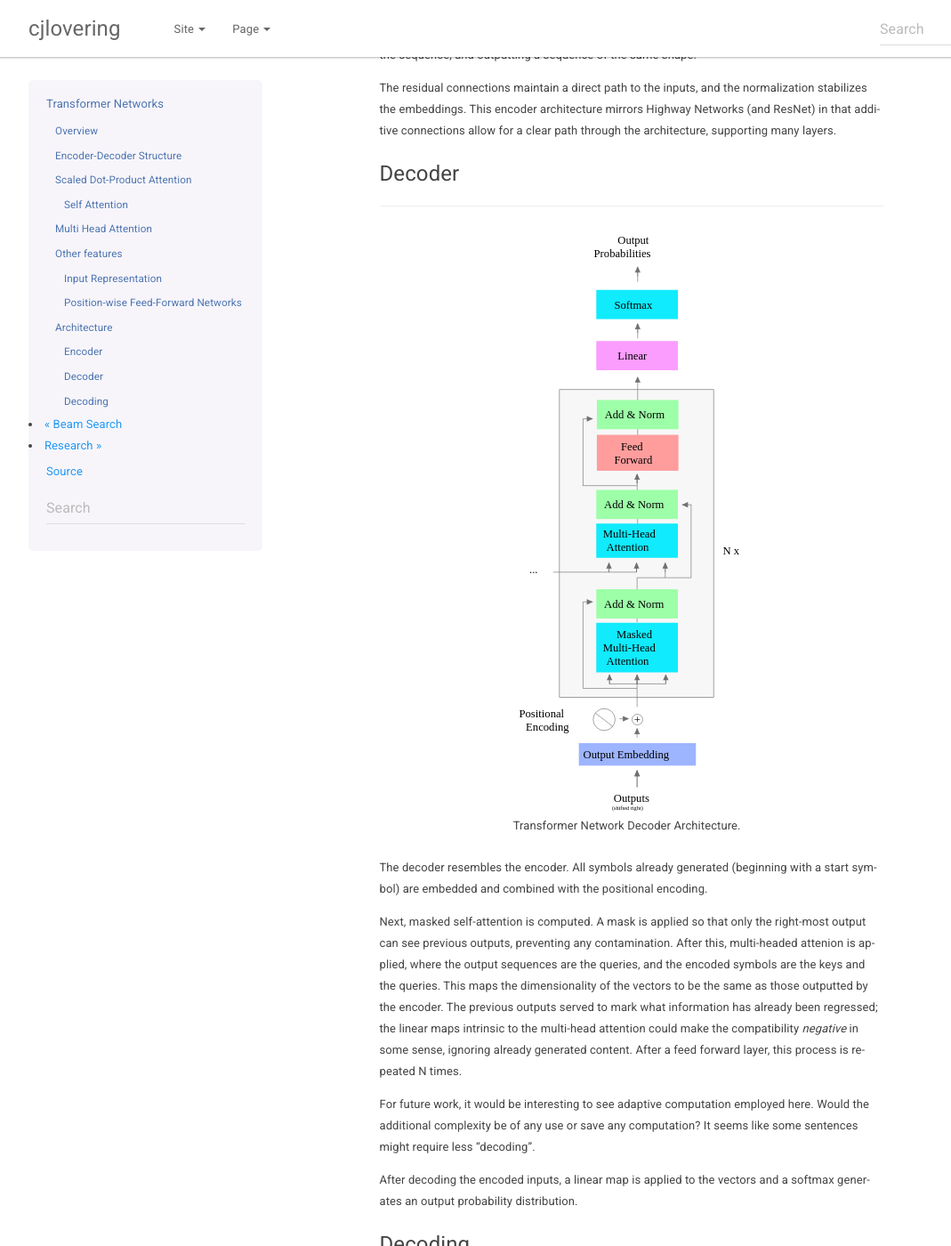
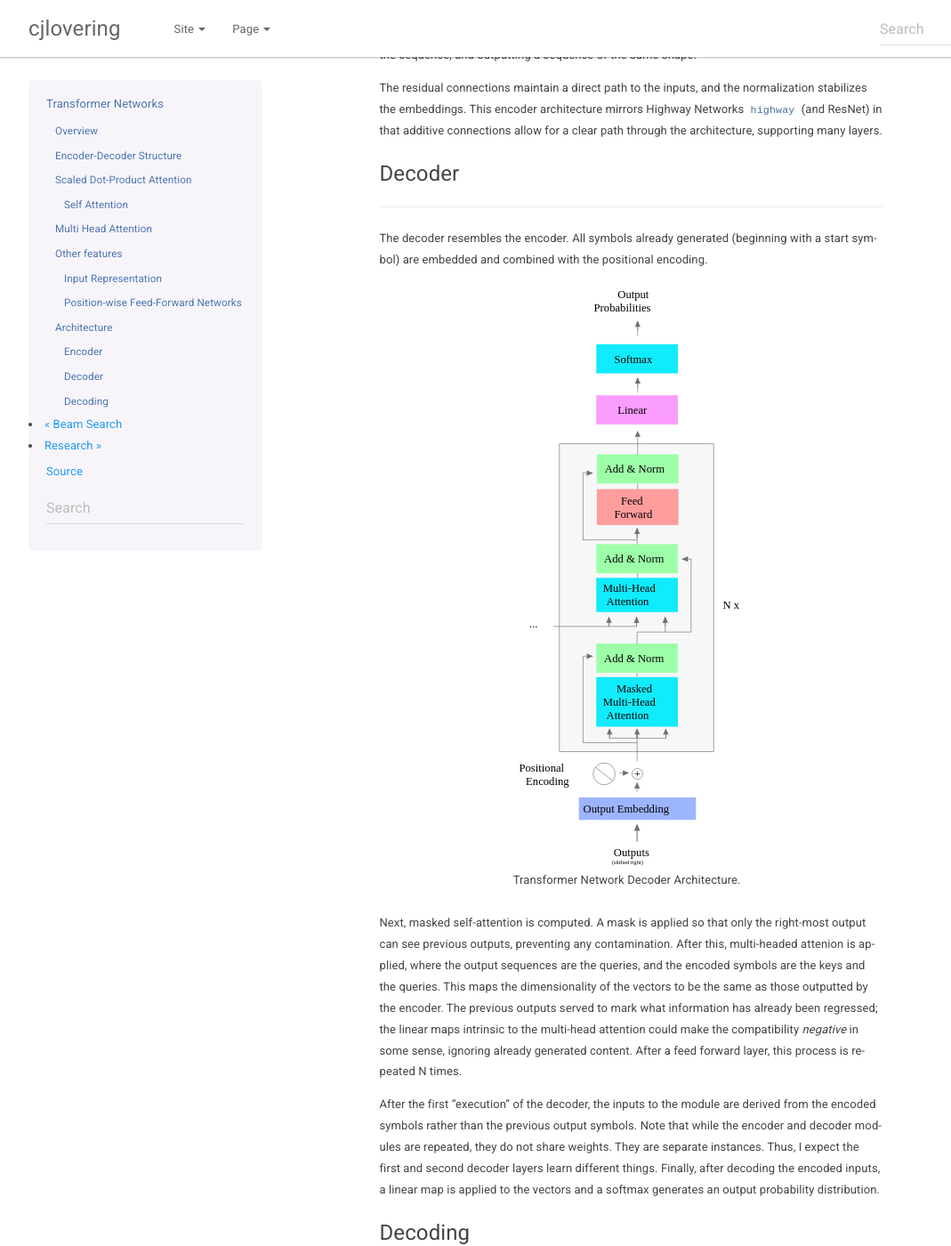
Before and after one commit to cjlovering/cjlovering.github.io, a Sphinx documentation site: the page built from docs/source/posts/003.rst, in a window 1280 px wide and 1400 px high, scrolled down 11075 px. Shown: the whole window at 89% size, without its empty margins (38-1107 px from the left). Built offline with Sphinx 7.4.7, drawn with Linux system fonts in a browser that asks for light colours; some web fonts are replaced; cross-references to code outside the pages are shown as plain code.

Commit message:
decoding

```diff
--- a/docs/source/posts/003.rst
+++ b/docs/source/posts/003.rst
@@ -323,7 +323,7 @@ After reviewing the modules in turn, the structure as a whole is more transparen
 
 Next, the encoder module operates on the input representation N times (6). The two sublayers are self-attending Multi-Head Attention and a feed forward layer. Tailored to the decoder (and the target language), this process manipulates the inputs and captures their interactions, encoding the sequence, and outputting a sequence of the same shape.
 
-The residual connections maintain a direct path to the inputs, and the normalization stabilizes the embeddings. This encoder architecture mirrors Highway Networks (and ResNet) in that additive connections allow for a clear path through the architecture, supporting many layers.
+The residual connections maintain a direct path to the inputs, and the normalization stabilizes the embeddings. This encoder architecture mirrors Highway Networks :cite:`highway` (and ResNet) in that additive connections allow for a clear path through the architecture, supporting many layers.
 
 Decoder
 #######
@@ -331,6 +331,7 @@ Decoder
 
   <hr />
 
+The decoder resembles the encoder. All symbols already generated (beginning with a start symbol) are embedded and combined with the positional encoding.
 
 .. figure:: /_static/images/003/decoder-architecture.svg
   :height: 650px
@@ -338,13 +339,9 @@ Decoder
 
   Transformer Network Decoder Architecture.
 
-The decoder resembles the encoder. All symbols already generated (beginning with a start symbol) are embedded and combined with the positional encoding.
-
 Next, masked self-attention is computed. A mask is applied so that only the right-most output can see previous outputs, preventing any contamination. After this, multi-headed attenion is applied, where the output sequences are the queries, and the encoded symbols are the keys and the queries. This maps the dimensionality of the vectors to be the same as those outputted by the encoder. The previous outputs served to mark what information has already been regressed; the linear maps intrinsic to the multi-head attention could make the compatibility *negative* in some sense, ignoring already generated content. After a feed forward layer, this process is repeated N times.
 
-For future work, it would be interesting to see adaptive computation employed here. Would the additional complexity be of any use or save any computation? It seems like some sentences might require less "decoding".
-
-After decoding the encoded inputs, a linear map is applied to the vectors and a softmax generates an output probability distribution.
+After the first "execution" of the decoder, the inputs to the module are derived from the encoded symbols rather than the previous output symbols. Note that while the encoder and decoder modules are repeated, they do not share weights. They are separate instances. Thus, I expect the first and second decoder layers learn different things. Finally, after decoding the encoded inputs, a linear map is applied to the vectors and a softmax generates an output probability distribution.
 
 Decoding
 ########
--- a/docs/source/posts/assets/refs/refs_003.bib
+++ b/docs/source/posts/assets/refs/refs_003.bib
@@ -38,3 +38,11 @@
   year={2015},
   url={https://arxiv.org/pdf/1508.07909.pdf}
 }
+
+@article{highway,
+  title={Highway Networks},
+  author={Sennrich, Rico and Haddow, Barry and Birch, Alexandra},
+  journal={arXiv preprint arXiv:1508.07909},
+  year={2015},
+  url={https://arxiv.org/pdf/1508.07909.pdf}
+}
```
Also changed, not shown: docs/source/_static/images/003/simple-architecture.svg (added), 1 other file.
